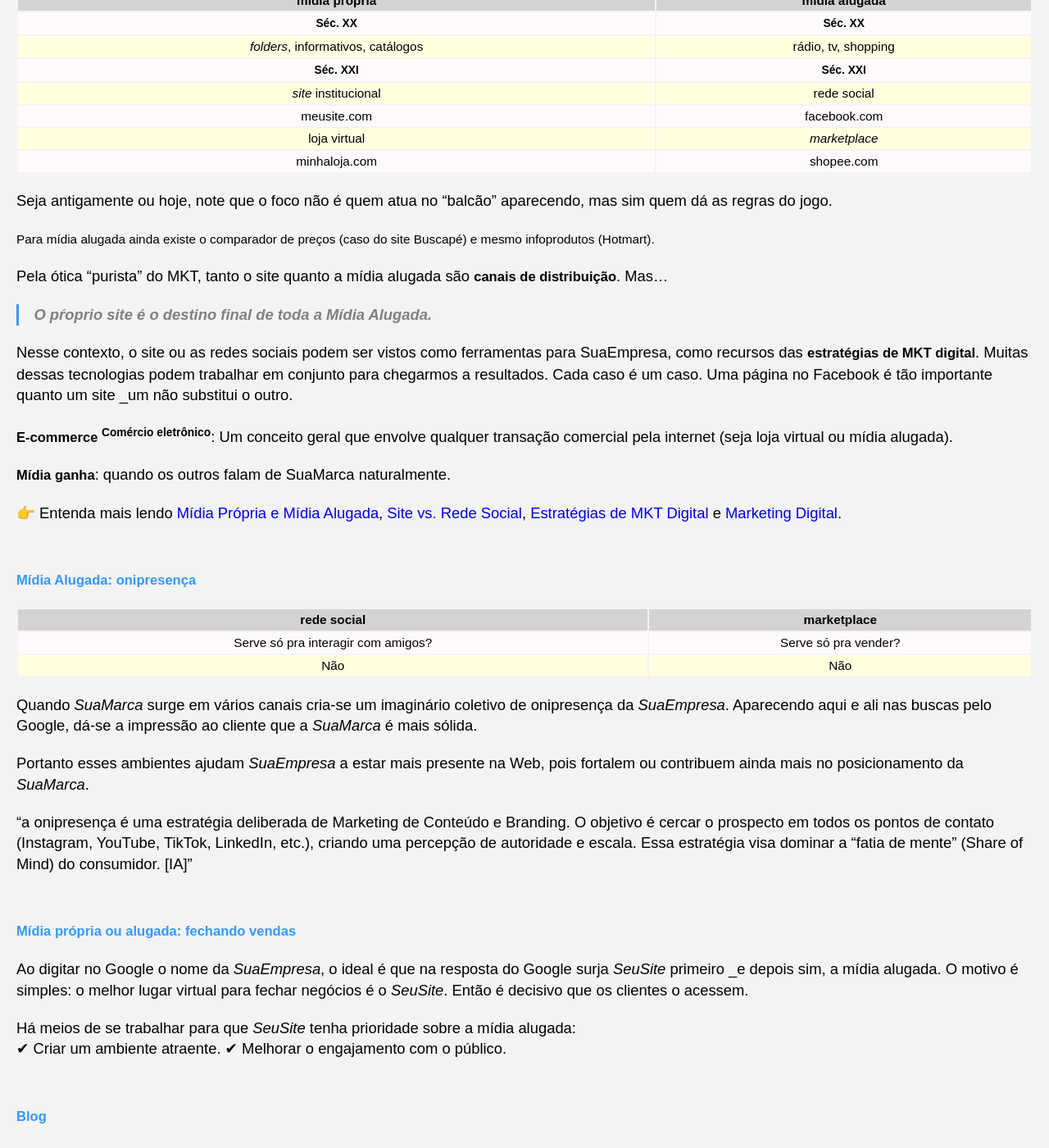
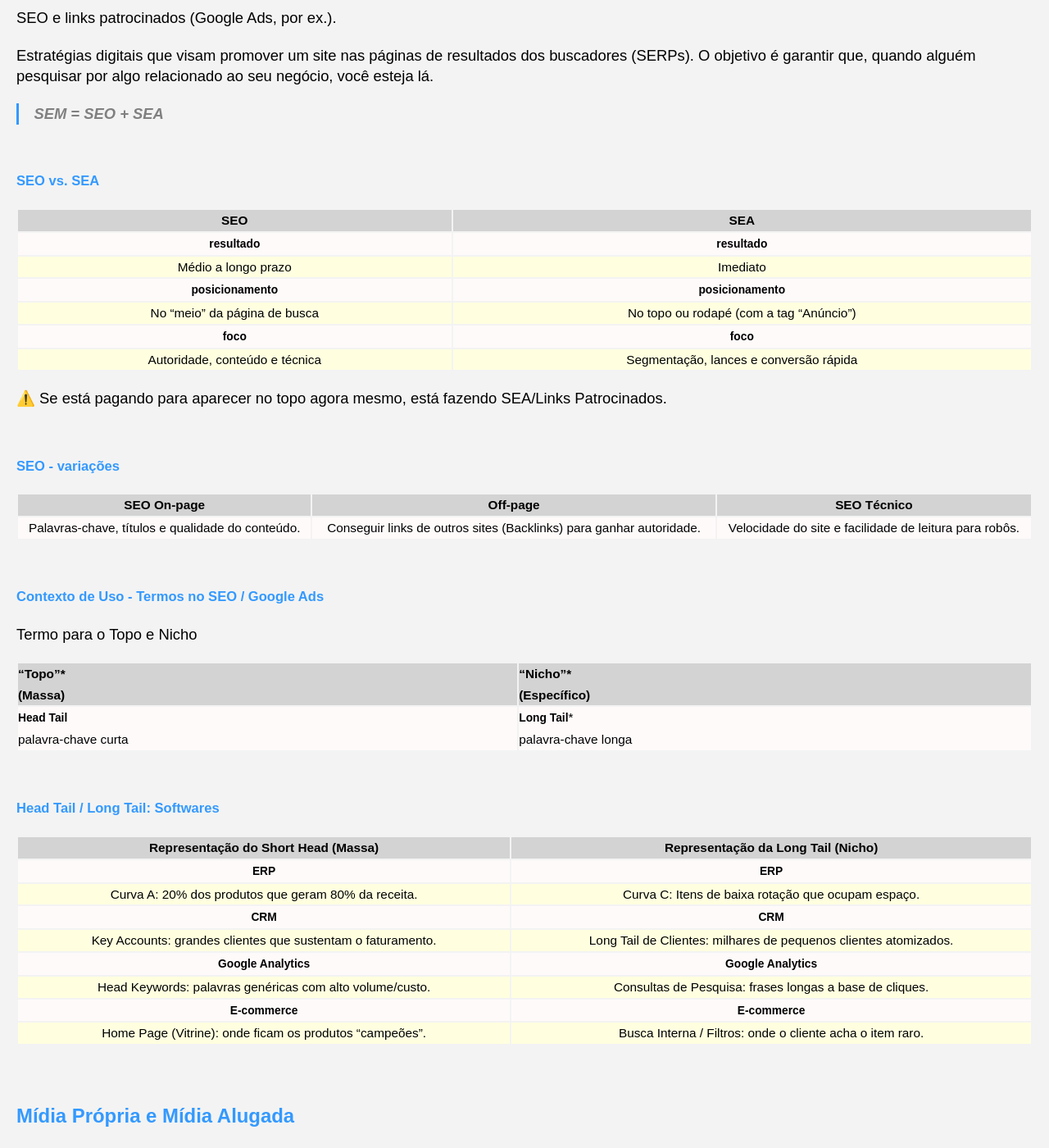
Before and after one commit to Joesynth/joesynth.github.io, a Jekyll site: the page built from _posts/2021-12-12-estrategias-de-mkt-digital.md, in a window 1280 px wide and 1400 px high, scrolled down 436 px. Shown: the whole window at 82% size. Built offline with Jekyll 4.4.1, drawn with Linux system fonts in a browser that asks for light colours; some of the changed text lies outside the part shown.

Commit message:
Expand content on digital marketing strategies

```diff
--- a/_posts/2021-12-12-estrategias-de-mkt-digital.md
+++ b/_posts/2021-12-12-estrategias-de-mkt-digital.md
@@ -2,8 +2,70 @@
 
 
 
-###### Mídia Própria e Mídia Alugada
 
+
+## MKT para motores de Busca <sup>SEM - *Search Engine Marketing*</sup>
+
+<small>Ou MKT de Busca</small>
+
+SEO e links patrocinados (Google Ads, por ex.).
+
+Estratégias digitais que visam promover um site nas páginas de resultados dos buscadores (SERPs). O objetivo é garantir que, quando alguém pesquisar por algo relacionado ao seu negócio, você esteja lá.
+
+> SEM = SEO + SEA
+
+
+###### SEO vs. SEA
+
+|SEO|SEA|
+|:---:|:---:|
+|**resultado**|**resultado**|
+|Médio a longo prazo|Imediato|
+|**posicionamento**|**posicionamento**|
+|No "meio" da página de busca|No topo ou rodapé (com a tag "Anúncio")|
+|**foco**|**foco**|
+|Autoridade, conteúdo e técnica|Segmentação, lances e conversão rápida|
+
+⚠️ Se está pagando para aparecer no topo agora mesmo, está fazendo SEA/Links Patrocinados.
+
+
+###### SEO - variações
+
+|SEO On-page|Off-page|SEO Técnico|
+|:---:|:---:|:---:|
+|Palavras-chave, títulos e qualidade do conteúdo.|Conseguir links de outros sites (Backlinks) para ganhar autoridade.|Velocidade do site e facilidade de leitura para robôs.|
+
+###### Contexto de Uso - Termos no SEO / Google Ads
+
+Termo para o Topo e Nicho
+
+| "Topo"*<br />(Massa) | "Nicho"*<br />(Específico) |
+| :--- | :--- |
+| **Head Tail**<br />palavra-chave curta | **Long Tail***<br />palavra-chave longa |
+
+
+###### Head Tail / Long Tail: Softwares
+
+
+| Representação do Short Head (Massa) | Representação da Long Tail (Nicho) |
+| :---: | :---: |
+|**ERP**|**ERP**|
+| Curva A: 20% dos produtos que geram 80% da receita. | Curva C: Itens de baixa rotação que ocupam espaço. |
+|**CRM**|**CRM**|
+| Key Accounts: grandes clientes que sustentam o faturamento. | Long Tail de Clientes: milhares de pequenos clientes atomizados. |
+|**Google Analytics**|**Google Analytics**|
+| Head Keywords: palavras genéricas com alto volume/custo. | Consultas de Pesquisa: frases longas a base de cliques. |
+|**E-commerce**|**E-commerce**|
+| Home Page (Vitrine): onde ficam os produtos "campeões". | Busca Interna / Filtros: onde o cliente acha o item raro. |
+
+
+## Mídia Própria e Mídia Alugada
+x
+
+**Mídia Alugada**: Canal que se constrói uma audiência, mas não temos total controle sobre ele. Exemplo: Facebook.
+**Site**: Pilar central na internet que funciona como a "casa própria" da *SuaMarca*. Exemplo: *SeuSite.com*.
+
+x
 São conceitos referentes a **canais de distribuição**. Observe:
 
 |mídia própria|mídia alugada|
```
